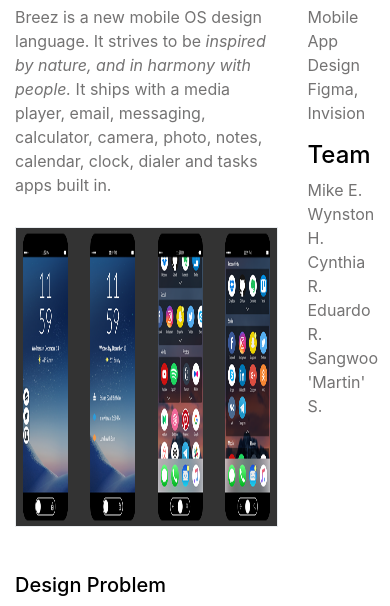
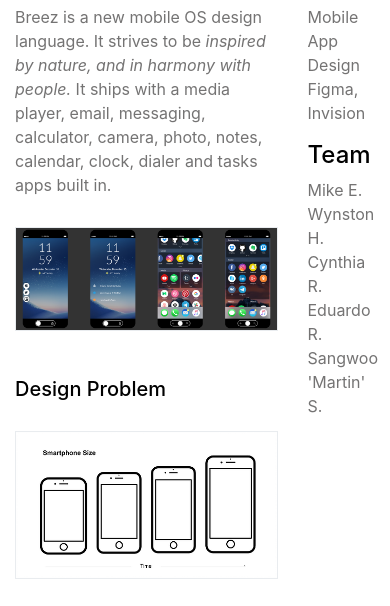
Before and after one commit to bgruenke/bgruenke.github.io, a website: page breez.html in a window 390 px wide. Shown: the part 207-813 px from the top of the page. Drawn offline with Linux system fonts and the light colour scheme.

Commit message:
Fixed responsive image height

```diff
--- a/breez.html
+++ b/breez.html
@@ -98,9 +98,9 @@
         <div class="row">
             <div class="col col-9">
                 <p>Breez is a new mobile OS design language. It strives to be <em>inspired by nature, and in harmony with people.</em> It ships with a media player, email, messaging, calculator, camera, photo, notes, calendar, clock, dialer and tasks apps built in.
-                    <img src="img/breez/slide1_crop.png" class="img-fluid border" alt="System and Home screens" style="height:300px;" />
+                    <img src="img/breez/slide1_crop.png" class="img-fluid border" alt="System and Home screens"  />
                     <h5>Design Problem</h5>
-                    <img src="img/breez/phone_size.png" class="img-fluid border" alt="iphone sizes increase over time" style="height:300px;" />
+                    <img src="img/breez/phone_size.png" class="img-fluid border" alt="iphone sizes increase over time" />
                     <p>The recent trend for larger smart phones has created <a href="http://scotthurff.com/posts/how-to-design-for-thumbs-in-the-era-of-huge-screens" target="_blank">reachability</a> and one-handed usability problems for some users. Additionally, phones are more distracting now than ever before.</p>
 
                     <h5>Design principles</h5>
--- a/css/3-col-portfolio.css
+++ b/css/3-col-portfolio.css
@@ -49,7 +49,6 @@
      margin-top: 30px;
      margin-bottom: 30px;
      width: auto;
-     height: 450px;
      max-height: 450px;
      display: block;
      margin-left: auto;
```
